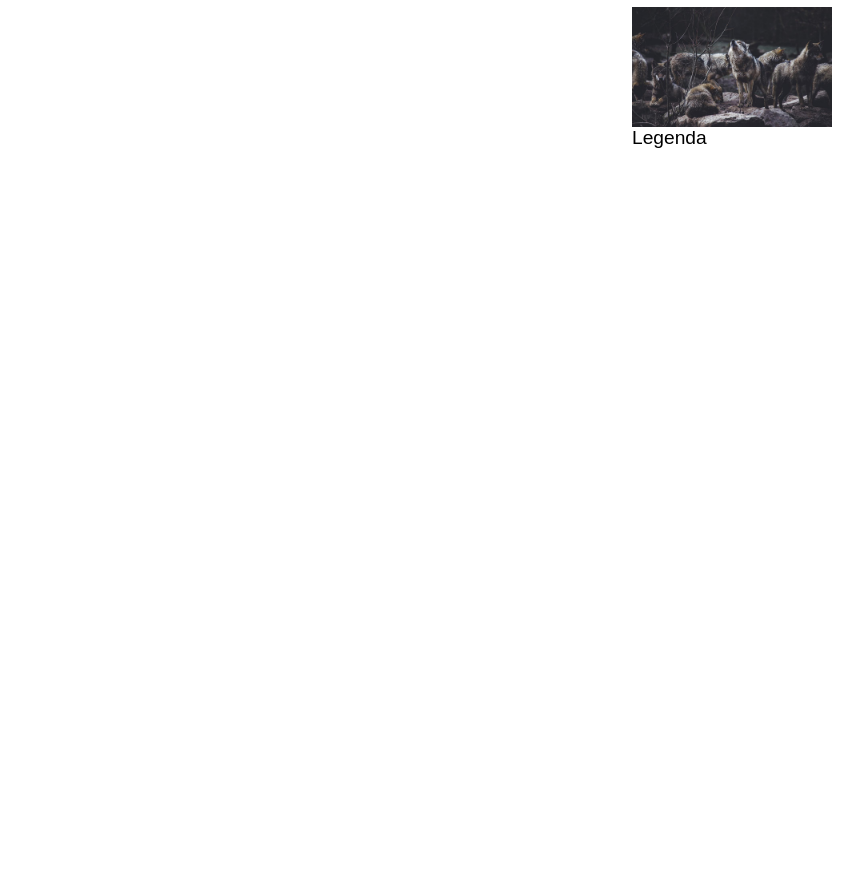
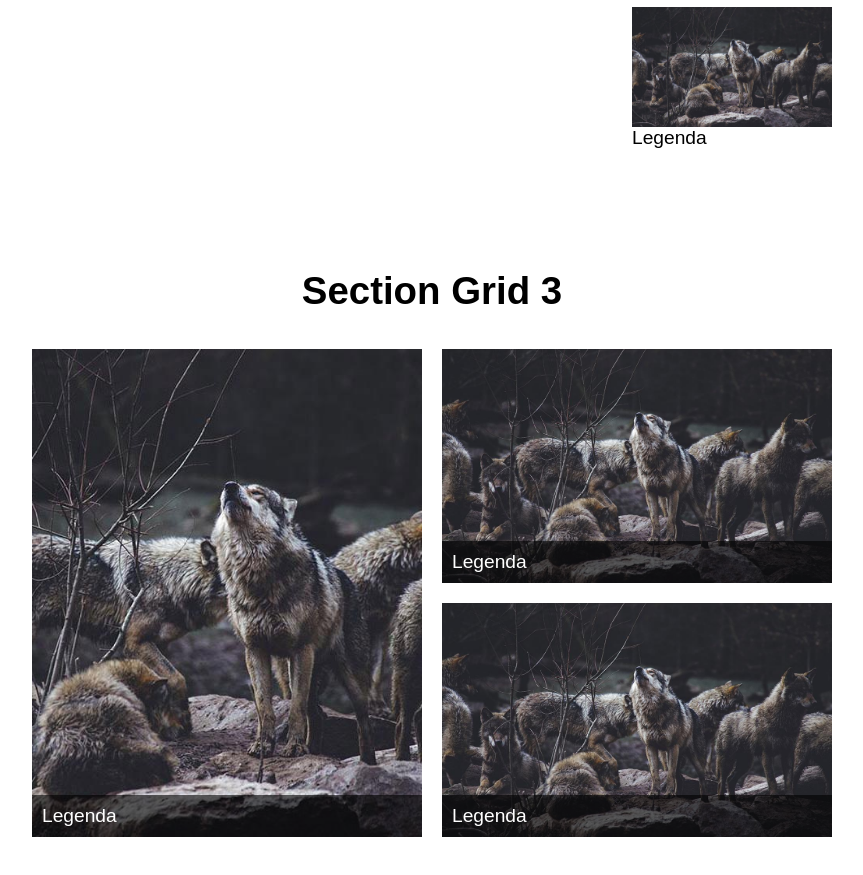
Before and after one commit to Malihgno616/CSS-Flexbox-e-Grid-Layout, a plain HTML site: page index.html in a window 1280 px wide. Shown: the part 2413-3288 px from the top of the page, without its empty margins (208-1071 px from the left). Before the commit the page ends 2682 px from the top, so only its background shows below. Drawn offline with Linux system fonts and the light colour scheme.

Commit message:
Section Grid 3

```diff
--- a/index.html
+++ b/index.html
@@ -136,6 +136,27 @@
     </div>
   </section>
 
+  <h1>Section Grid 3</h1>
+
+  <section class="grid3">
+
+    <div class="grid3-item">
+      <img src="/img/lobo4.jpg">
+      <p>Legenda</p>
+    </div>
+
+    <div class="grid3-item">
+      <img src="/img/lobo3.jpg">
+      <p>Legenda</p>
+    </div>
+
+    <div class="grid3-item">
+      <img src="/img/lobo3.jpg">
+      <p>Legenda</p>
+    </div>
+
+
+  </section>
 
 
 </body>
--- a/style.css
+++ b/style.css
@@ -129,3 +129,37 @@ img {
     margin: 0 10px;
   }
 }
+
+/*SECTION GRID 3*/
+
+.grid3 {
+  display: grid;
+  grid-template-columns: repeat(2, 1fr);
+  gap: 20px;
+  margin: 0 auto;
+  max-width: 800px;
+  padding: 10px;
+}
+
+.grid3-item:nth-child(1) {
+  grid-row: 1/3;
+}
+
+.grid3-item {
+  display: grid;
+}
+
+.grid3-item img {
+  grid-column: 1;
+  grid-row: 1/3;
+  align-self: end;
+}
+
+.grid3-item p {
+  background-color: rgba(0, 0, 0,0.6);
+  padding: 10px;
+  color: white;
+  grid-column: 1;
+  grid-row: 2;
+  align-self: end;
+}
```
